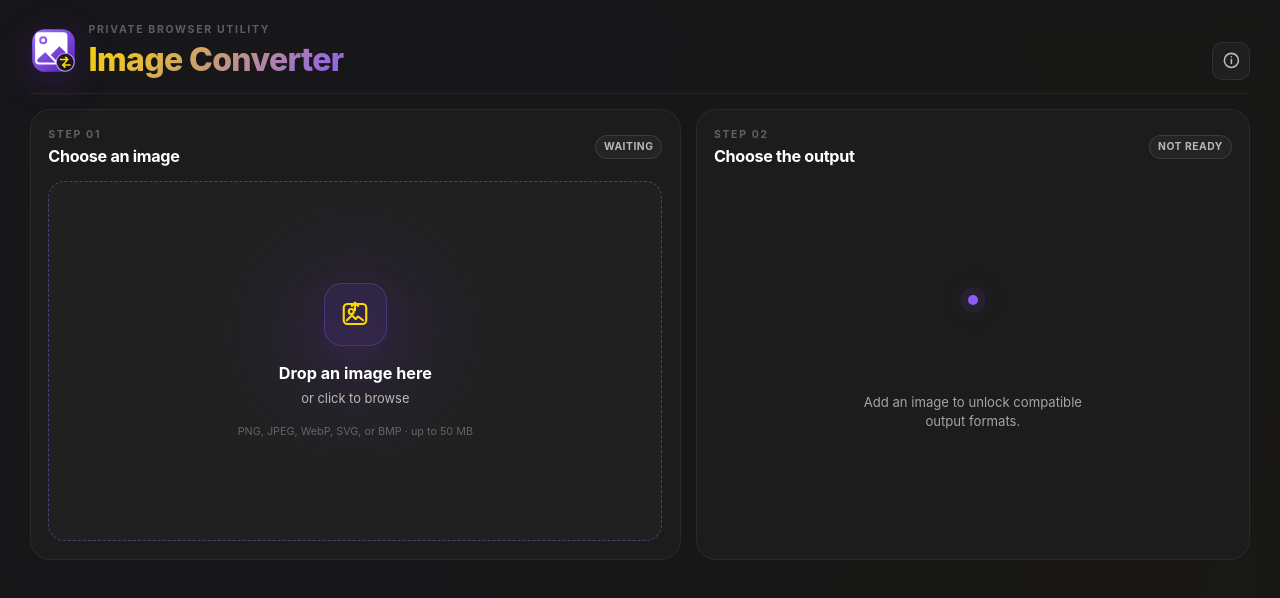
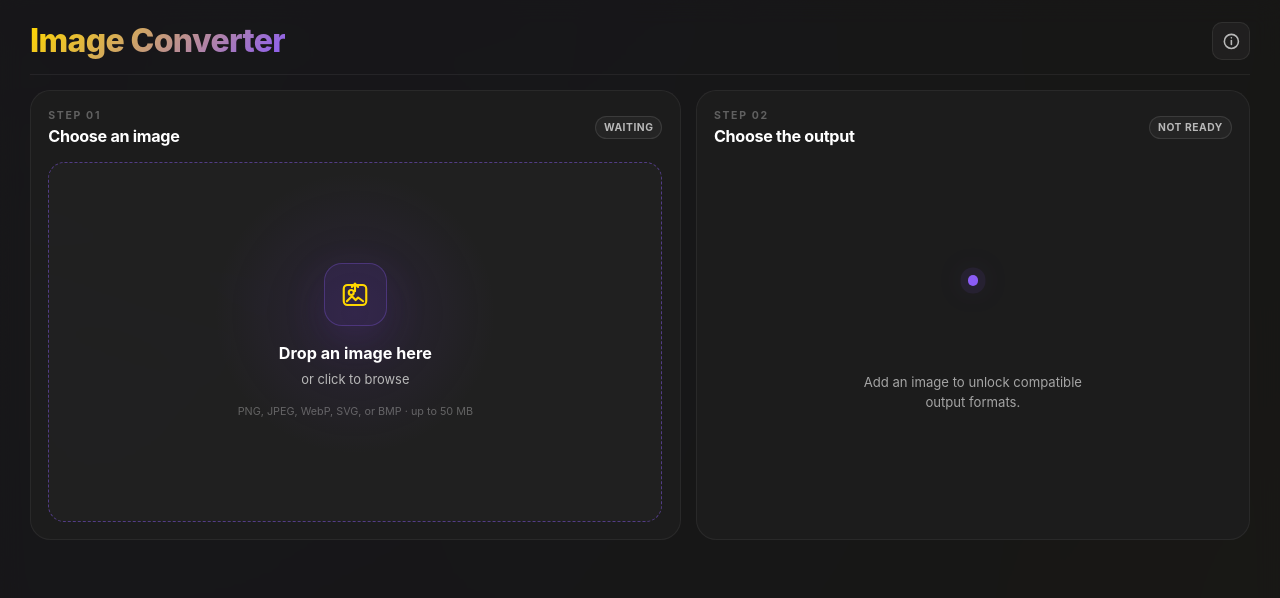
Before and after one commit to piyushdoorwar/dev-tools, a website: page tools/image-converter/index.html in a window 1280 px wide. Drawn offline with Linux system fonts and the light colour scheme.

Commit message:
test: add typography validation tests for tool headers
Add comprehensive tests to ensure consistent header typography across all tools:
- Verify no tool decorates headers with logos or eyebrow text
- Confirm titles are the first visible element in headers

Remove decorative header elements (logos, eyebrows, brand marks) from image-converter, file-compressor, and jwt-debugger tools to align with standardized header design.

```diff
--- a/tools/file-compressor/style.css
+++ b/tools/file-compressor/style.css
@@ -54,15 +54,6 @@ button {
   gap: 1rem;
   padding: 0.1rem 0 0.85rem;
   border-bottom: 1px solid var(--border);
-}
-
-.eyebrow {
-  margin: 0 0 0.25rem;
-  font-size: 0.72rem;
-  font-weight: 700;
-  letter-spacing: 0.18em;
-  text-transform: uppercase;
-  color: var(--text-disabled);
 }
 
 .security-pill,
--- a/tools/image-converter/index.html
+++ b/tools/image-converter/index.html
@@ -11,12 +11,8 @@
 <body>
   <div class="app-shell">
     <header class="app-header">
-      <div class="brand-lockup">
-        <img class="brand-mark" src="favicon.svg" width="52" height="52" alt="">
-        <div>
-          <p class="eyebrow">Private browser utility</p>
-          <h1 class="app-title">Image Converter</h1>
-        </div>
+      <div>
+        <h1 class="app-title">Image Converter</h1>
       </div>
       <button class="info-btn" id="infoBtn" type="button" aria-label="Open conversion and privacy information" title="Conversion and privacy information">
         <svg class="ui-icon" viewBox="0 0 24 24" fill="none" aria-hidden="true"><use href="#i-info"></use></svg>
--- a/tools/image-converter/style.css
+++ b/tools/image-converter/style.css
@@ -28,21 +28,6 @@ body {
   border-bottom: 1px solid var(--border);
 }
 
-.brand-lockup {
-  display: flex;
-  align-items: center;
-  gap: 0.8rem;
-  min-width: 0;
-}
-
-.brand-mark {
-  width: 3.1rem;
-  height: 3.1rem;
-  flex: 0 0 auto;
-  filter: drop-shadow(0 8px 18px rgba(91, 33, 182, 0.28));
-}
-
-.eyebrow,
 .step-label {
   margin: 0 0 0.25rem;
   color: var(--text-disabled);
@@ -360,8 +345,6 @@ body {
   html { font-size: 14px; }
   .app-shell { padding: 1rem 0.75rem 1.5rem; }
   .app-header { align-items: center; }
-  .brand-lockup { gap: 0.65rem; }
-  .brand-mark { width: 2.65rem; height: 2.65rem; }
   .panel { padding: 0.9rem; border-radius: 1rem; }
   .facts { grid-template-columns: 1fr; }
   .drop-zone { min-height: 15rem; padding: 1.2rem; }
--- a/tools/jwt-debugger/styles.css
+++ b/tools/jwt-debugger/styles.css
@@ -165,29 +165,6 @@ body {
   letter-spacing: -0.01em;
   color: var(--text-primary);
   animation: fadeInUp 1s ease-out;
-}
-
-.eyebrow {
-  font-family: var(--font-headline);
-  font-weight: 800;
-  font-size: 2rem;
-  letter-spacing: -0.02em;
-  margin: 0;
-  padding-bottom: 10px;
-  display: inline-block;
-  background: linear-gradient(135deg, var(--accent-yellow), var(--accent-purple-light));
-  -webkit-background-clip: text;
-  background-clip: text;
-  -webkit-text-fill-color: transparent;
-}
-
-.eyebrow .brand-primary {
-  color: inherit;
-}
-
-.eyebrow .brand-secondary {
-  color: inherit;
-  opacity: 1;
 }
 
 @keyframes fadeInUp {
```
Also changed, not shown: tests/tools/typography.spec.js (+36 -0 lines).
